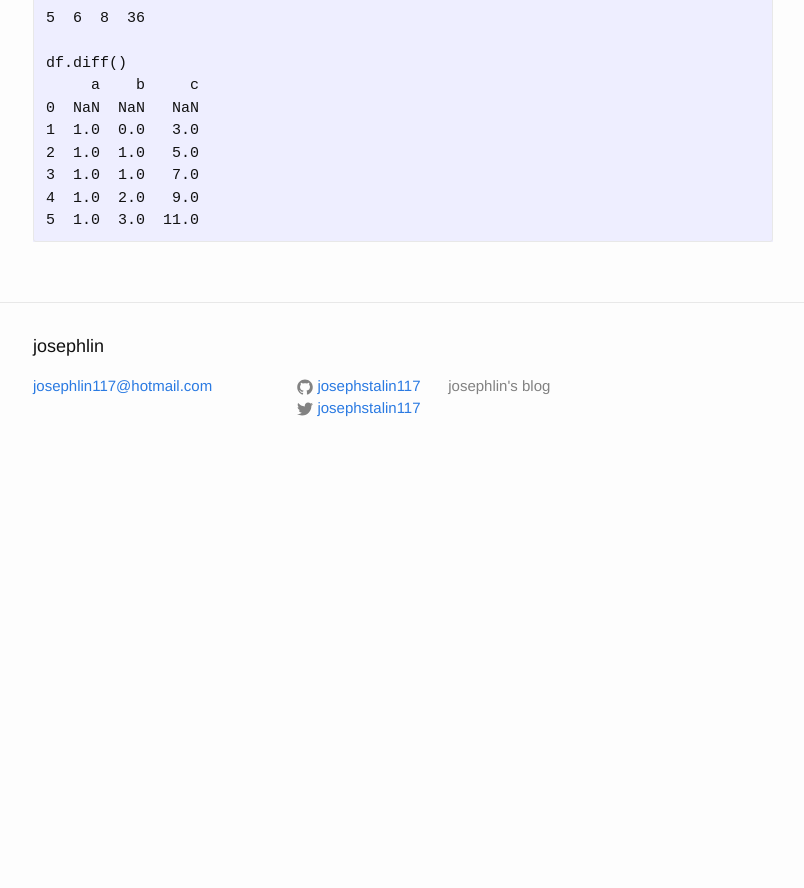
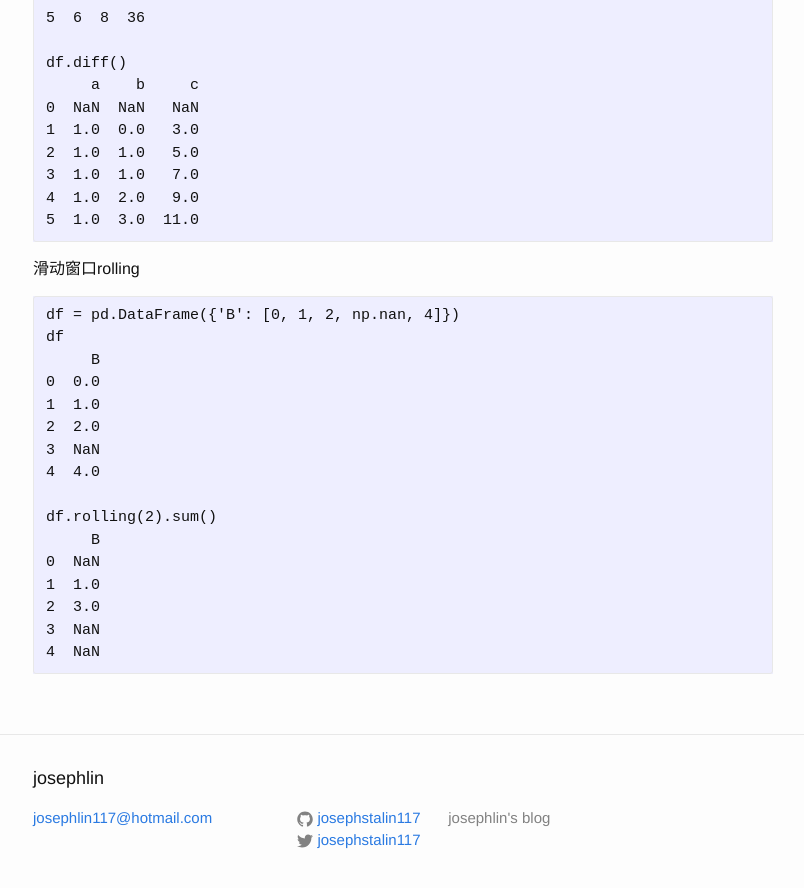
Before and after one commit to josephstalin117/josephstalin117.github.io, a Jekyll site: the page built from _posts/2018-3-13-pandas.markdown, in a window 1280 px wide and 900 px high, scrolled down 14855 px. Shown: the top 888 px of the window, without its empty margins (237-1041 px from the left). Built offline with Jekyll 4.4.1, drawn with Linux system fonts in a browser that asks for light colours; before the commit the page ends 15335 px from its top, so only the background shows below that.

Commit message:
add rolling

````diff
--- a/_posts/2018-3-13-pandas.markdown
+++ b/_posts/2018-3-13-pandas.markdown
@@ -661,3 +661,23 @@ df.diff()
 4  1.0  2.0   9.0
 5  1.0  3.0  11.0
 ```
+
+滑动窗口rolling
+```
+df = pd.DataFrame({'B': [0, 1, 2, np.nan, 4]})
+df
+     B
+0  0.0
+1  1.0
+2  2.0
+3  NaN
+4  4.0
+
+df.rolling(2).sum()
+     B
+0  NaN
+1  1.0
+2  3.0
+3  NaN
+4  NaN
+```
````
